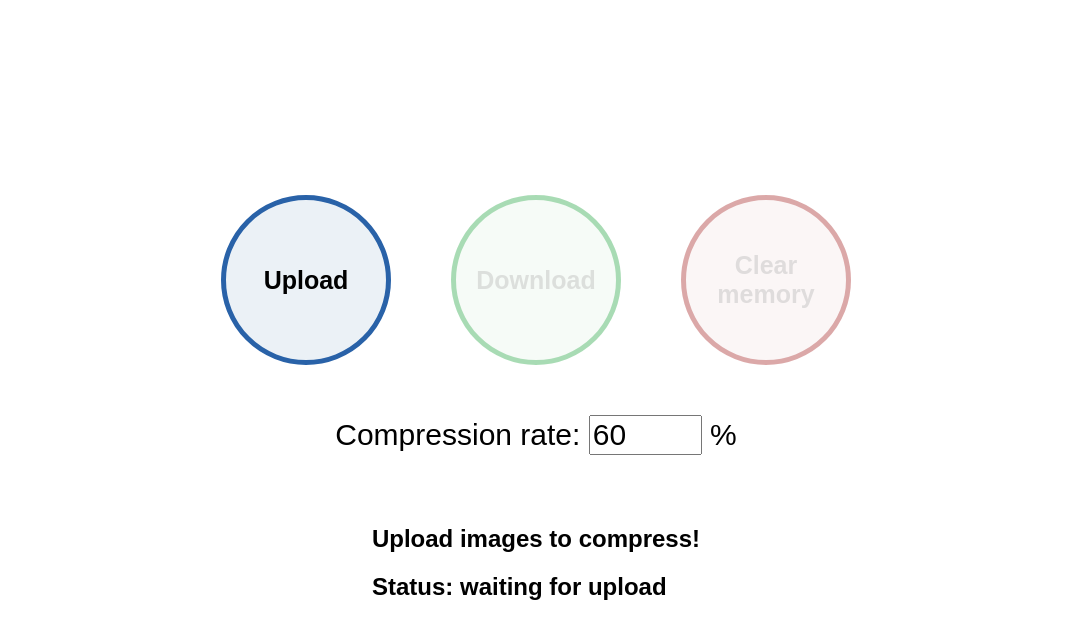
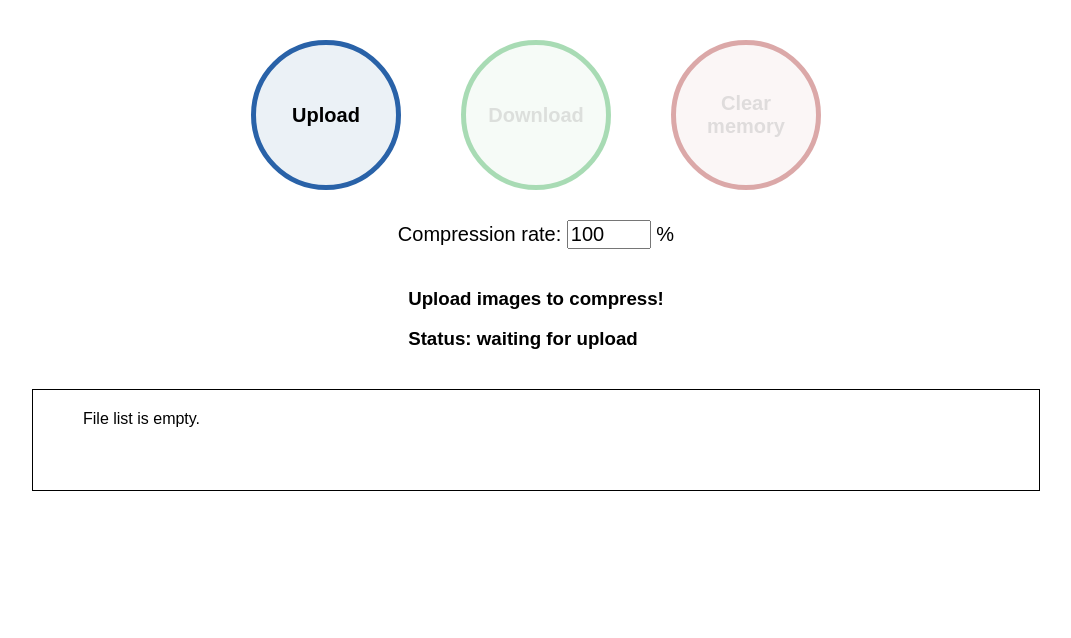
Before and after one commit to WawrzenskiPatryk/local-img-compress, a Vue app: page / in a window 1280 px wide. Shown: the top 638 px of the page, without its empty margins (104-1175 px from the left). Built offline with nearby package versions, Linux system fonts and the light colour scheme.

Commit message:
add file list

```diff
--- a/src/App.vue
+++ b/src/App.vue
@@ -45,10 +45,31 @@
       %
     </div>
     <div>
-      <h2>{{ counterMessage }}</h2>
-      <h2>Status: {{ compressionStatus }}</h2>
+      <h3>{{ counterMessage }}</h3>
+      <h3>Status: {{ compressionStatus }}</h3>
     </div>
   </main>
+  <section class="file-list">
+    <div class="file-list__wrapper">
+      <div v-if="!isReadyToDownload && !isCompressionLoading">File list is empty.</div>
+      <div
+        v-for="file in minifiedImages"
+        :key="file.lastModified"
+        class="file-list__table-row"
+      >
+        <div class="file-list__table-cell">{{ file.name }}</div>
+        <div class="file-list__table-cell">size: {{ parseInt(file.size / 1024) }} kB</div>
+        <div class="file-list__table-cell">
+          original size: {{ parseInt(file.originalSize / 1024) }} kB
+        </div>
+        <div class="file-list__table-cell">
+          smaller around {{ parseInt(file.originalSize / file.size) }} time{{
+            parseInt(file.originalSize / file.size) === 1 ? '' : 's'
+          }}
+        </div>
+      </div>
+    </div>
+  </section>
 </template>
 
 <script setup>
@@ -62,12 +83,11 @@ const {
   compressionRate,
   counterMessage,
   compressionStatus,
+  minifiedImages,
   compressFiles,
   downloadFiles,
   clearFiles,
 } = useFileCompressor(uploadInput);
-
-compressionRate.value = 60;
 </script>
 
 <style lang="scss" scoped>
@@ -79,8 +99,8 @@ compressionRate.value = 60;
   flex-direction: column;
   justify-content: center;
   align-items: center;
-  gap: 50px;
-  height: 100vh;
+  gap: 20px;
+  margin: 40px 0 20px 0;
 
   &__buttons {
     display: flex;
@@ -88,10 +108,10 @@ compressionRate.value = 60;
   }
 
   &__upload-button {
-    font-size: 25px;
-    padding: 15px;
-    height: 170px;
-    width: 170px;
+    font-size: 20px;
+    padding: 12px;
+    height: 150px;
+    width: 150px;
     border-radius: 100%;
     cursor: pointer;
     font-weight: bold;
@@ -137,11 +157,34 @@ compressionRate.value = 60;
   }
 
   &__rate {
-    font-size: 30px;
+    font-size: 20px;
+    margin-top: 5px;
   }
 
   &__upload-input {
     display: none;
   }
 }
+
+.file-list {
+  border: 1px solid black;
+  margin: 0 10vw;
+  min-height: 100px;
+  max-height: 400px;
+  overflow: scroll;
+
+  &__wrapper {
+    padding: 20px 50px;
+  }
+
+  &__table-row {
+    display: grid;
+    margin-bottom: 10px;
+    grid-template-columns: repeat(4, 1fr);
+  }
+
+  &__table-cell {
+    margin: 0 auto;
+  }
+}
 </style>
--- a/src/composables/compressor.js
+++ b/src/composables/compressor.js
@@ -8,7 +8,7 @@ export function useFileCompressor(uploadInput) {
     empty: 'waiting for upload',
   };
 
-  const compressionRate = ref(60);
+  const compressionRate = ref(100);
   const uploadedAmount = ref(0);
   const compressedAmount = ref(0);
   const minifiedImages = ref([]);
@@ -46,9 +46,10 @@ export function useFileCompressor(uploadInput) {
         quality: compressionRate.value / 100,
         success(result) {
           const fileName = `min-${result.name}`;
-          const file = new File([result], fileName);
+          const miniFile = new File([result], fileName);
 
-          minifiedImages.value.push(file);
+          miniFile.originalSize = file.size;
+          minifiedImages.value.push(miniFile);
           compressedAmount.value++;
 
           if (compressedAmount.value === uploadedAmount.value) {
@@ -81,6 +82,7 @@ export function useFileCompressor(uploadInput) {
     compressionRate,
     counterMessage,
     compressionStatus,
+    minifiedImages,
     compressFiles,
     downloadFiles,
     clearFiles,
```
